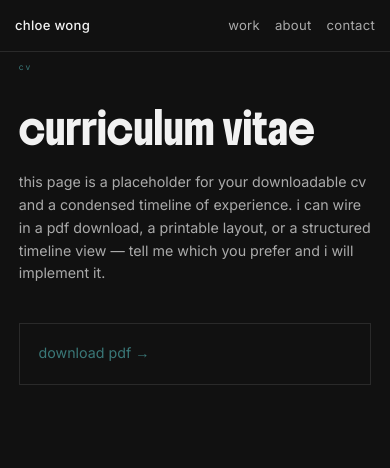
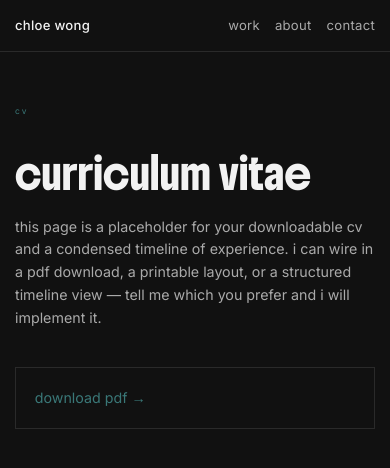
Before and after one commit to chloewongsf/portfolio, a Next.js app: page /cv in a window 390 px wide. Shown: the top 468 px of the page. Built offline with nearby package versions, Linux system fonts and the light colour scheme.

Commit message:
mobile edits

```diff
--- a/app/globals.css
+++ b/app/globals.css
@@ -254,9 +254,27 @@ svg {
 }
 
 @media (max-width: 768px) {
+  main,
+  section {
+    padding-left: 1rem !important;
+    padding-right: 1rem !important;
+  }
+
   main {
-    padding-top: 3.5rem !important;
-    padding-bottom: 2.5rem !important;
+    padding-top: 3rem !important;
+    padding-bottom: 2rem !important;
+  }
+
+  body {
+    font-size: 0.95rem;
+  }
+
+  .page-nav {
+    position: sticky !important;
+    top: 0;
+    left: 0;
+    right: 0;
+    padding: 1rem 1rem !important;
   }
 }
 
--- a/components/spread.tsx
+++ b/components/spread.tsx
@@ -37,8 +37,8 @@ export function Spread({ left, right, className, size = "dominant", backgroundIm
       : 0.95;
 
   const isSupporting = size === "supporting";
-  const maxWidth = isSupporting ? "max-w-5xl" : "max-w-7xl";
-  const minHeight = isSupporting ? "min-h-[60vh]" : "min-h-screen";
+  const maxWidth = isSupporting ? "max-w-full md:max-w-5xl" : "max-w-full md:max-w-7xl";
+  const minHeight = isSupporting ? "min-h-auto md:min-h-[60vh]" : "min-h-auto md:min-h-screen";
 
   return (
     <section
@@ -53,8 +53,8 @@ export function Spread({ left, right, className, size = "dominant", backgroundIm
       {/* Background Image - original form, offset left of center, smaller width */}
       {backgroundImage && (
         <div className={cn(
-          "relative w-auto h-auto z-0",
-          size === "dominant" ? "max-w-[60%] ml-[10%]" : "max-w-[75%] ml-[12%]"
+          "relative w-full h-auto z-0",
+          size === "dominant" ? "max-w-full md:max-w-[60%] md:ml-[10%]" : "max-w-full md:max-w-[75%] md:ml-[12%]"
         )}>
           <motion.img
             src={backgroundImage}
@@ -74,7 +74,7 @@ export function Spread({ left, right, className, size = "dominant", backgroundIm
           {/* Square overlay - grouped with image, proportional, hangs off left edge - only for dominant */}
           {size === "dominant" && (
             <div
-              className="absolute bottom-[15%] -left-[8%] w-[45%] h-[48%] bg-[#ecede1] pointer-events-none flex items-center justify-center"
+              className="hidden md:flex absolute bottom-[15%] -left-[8%] w-[45%] h-[48%] bg-[#ecede1] pointer-events-none items-center justify-center"
               style={{
                 boxShadow: "0 1px 2px rgba(0, 0, 0, 0.12)",
                 border: "1px solid rgba(0, 0, 0, 0.1)",
@@ -109,7 +109,7 @@ export function Spread({ left, right, className, size = "dominant", backgroundIm
           {/* Second square - lighter, shorter, wider, above and to the right - only for dominant */}
           {size === "dominant" && (
             <div
-            className="absolute bottom-[68%] left-[2%] w-[52%] h-[18%] pointer-events-none flex items-center justify-center"
+              className="hidden md:flex absolute bottom-[68%] left-[2%] w-[52%] h-[18%] pointer-events-none items-center justify-center"
               style={{
               boxShadow: "0 1px 2px rgba(0, 0, 0, 0.12)",
               border: "1px solid rgba(0, 0, 0, 0.1)",
@@ -155,7 +155,7 @@ export function Spread({ left, right, className, size = "dominant", backgroundIm
           {/* Right box - wide, not too tall, ripped edges (straight left) - only for dominant */}
           {size === "dominant" && rightBoxContent && (
             <div
-              className="absolute bottom-[12%] -right-[5%] w-[42%] h-[16%] pointer-events-none flex items-center justify-center z-10"
+              className="hidden md:flex absolute bottom-[12%] -right-[5%] w-[42%] h-[16%] pointer-events-none items-center justify-center z-10"
               style={{
                 boxShadow: "0 1px 2px rgba(0, 0, 0, 0.12)",
                 border: "1px solid rgba(0, 0, 0, 0.1)",
@@ -293,7 +293,7 @@ export function Spread({ left, right, className, size = "dominant", backgroundIm
 
       {/* Content overlay - positioned absolutely over the image */}
       {backgroundImage && (
-        <div className="absolute inset-0 z-10 pointer-events-none">
+        <div className="absolute inset-0 z-10 hidden md:block pointer-events-none">
           {/* Text content positioned to match squares */}
           <div className="absolute inset-0 pointer-events-auto">
             {left}
```
Lines whose indentation alone changed are shown as unchanged.
